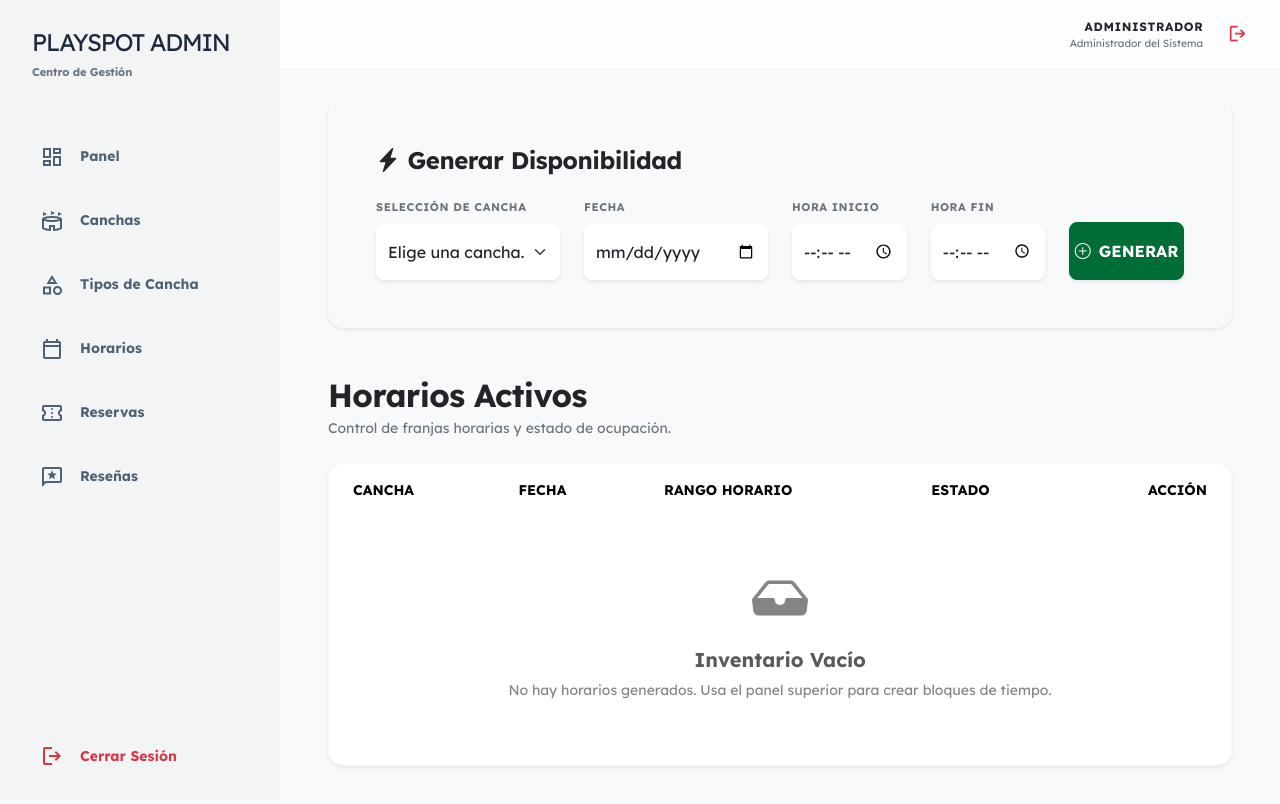
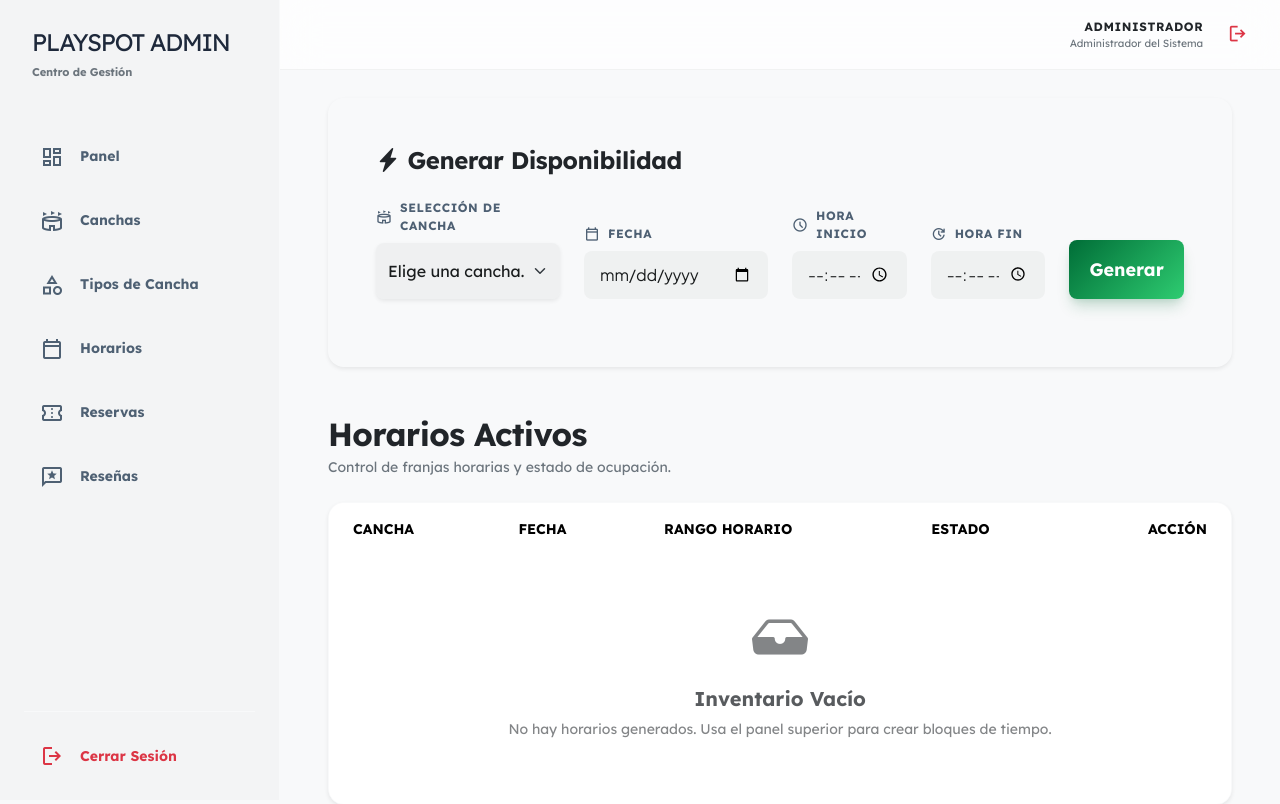
Before and after one commit to mdavila-2001/playspot, a Node server app: template views/admin/schedules/schedules.ejs in a window 1280 px wide. Shown: the top 804 px of the page. Before the commit the page ends 768 px from the top, so only its background shows below. Run offline with Node 20, Linux system fonts and the light colour scheme; the template is opened without the code that fills it: values that come from a table or form of the project are taken from there, others are empty; data comes from the database, SQL or seed files in the repository; some libraries are stand-ins or nearby versions.

Commit message:
feat: add admin view for scheduling and managing court availability

```diff
--- a/views/admin/schedules/schedules.ejs
+++ b/views/admin/schedules/schedules.ejs
@@ -12,11 +12,15 @@
 
                         <form action="/admin/schedules/generate" method="POST" class="row g-7 align-items-end">
                             <div class="col-md-3">
+                                <div class="kinetic-input-group" style="margin-bottom: 1.25rem;">
                                     <label
-                                    class="font-label small fw-bold text-uppercase text-secondary mb-2 letter-spacing-1"
-                                    style="font-size: 0.7rem;">Selección de Cancha</label>
+                                        class="font-label fw-bold text-uppercase mb-2 d-flex align-items-center gap-2"
+                                        style="font-size: 0.75rem; color: #4e6073; letter-spacing: 0.05em;">
+                                        <span class="material-symbols-outlined" style="font-size: 1rem;">stadium</span>
+                                        Selección de Cancha
+                                    </label>
                                     <select name="cancha_id" class="form-select bg-white border-0 py-3 shadow-sm rounded-3"
-                                    required>
+                                        required style="background-color: rgba(225, 227, 228, 0.4) !important; color: #191c1d;">
                                         <option value="" disabled selected>Elige una cancha...</option>
                                         <% courts.forEach(court=> { %>
                                             <option value="<%= court.id %>">
@@ -25,36 +29,45 @@
                                         <% }) %>
                                     </select>
                                 </div>
+                            </div>
 
                             <div class="col-md-3">
-                                <label
-                                    class="font-label small fw-bold text-uppercase text-secondary mb-2 letter-spacing-1"
-                                    style="font-size: 0.7rem;">Fecha</label>
-                                <input type="date" name="fecha"
-                                    class="form-control bg-white border-0 py-3 shadow-sm rounded-3" required>
+                                <%- include('../../components/input-field.ejs', {
+                                    label: 'Fecha',
+                                    name: 'fecha',
+                                    type: 'date',
+                                    required: true,
+                                    icon: 'calendar_today'
+                                }) %>
                             </div>
 
                             <div class="col-md-2">
-                                <label
-                                    class="font-label small fw-bold text-uppercase text-secondary mb-2 letter-spacing-1"
-                                    style="font-size: 0.7rem;">Hora Inicio</label>
-                                <input type="time" name="start_time"
-                                    class="form-control bg-white border-0 py-3 shadow-sm rounded-3" required>
+                                <%- include('../../components/input-field.ejs', {
+                                    label: 'Hora Inicio',
+                                    name: 'start_time',
+                                    type: 'time',
+                                    required: true,
+                                    icon: 'schedule'
+                                }) %>
                             </div>
 
                             <div class="col-md-2">
-                                <label
-                                    class="font-label small fw-bold text-uppercase text-secondary mb-2 letter-spacing-1"
-                                    style="font-size: 0.7rem;">Hora Fin</label>
-                                <input type="time" name="end_time"
-                                    class="form-control bg-white border-0 py-3 shadow-sm rounded-3" required>
+                                <%- include('../../components/input-field.ejs', {
+                                    label: 'Hora Fin',
+                                    name: 'end_time',
+                                    type: 'time',
+                                    required: true,
+                                    icon: 'update'
+                                }) %>
                             </div>
 
                             <div class="col-md-2">
-                                <button type="submit"
-                                    class="btn btn-primary w-100 py-3 fw-bold text-uppercase shadow-sm d-flex justify-content-center align-items-center gap-2 rounded-3 text-white">
-                                    <i class="bi bi-plus-circle"></i> Generar
-                                </button>
+                                <div style="margin-bottom: 20px;">
+                                    <%- include('../../components/button-primary.ejs', {
+                                        text: 'Generar',
+                                        type: 'submit'
+                                    }) %>
+                                </div>
                             </div>
                         </form>
                     </section>
```
Lines whose indentation alone changed are shown as unchanged.
